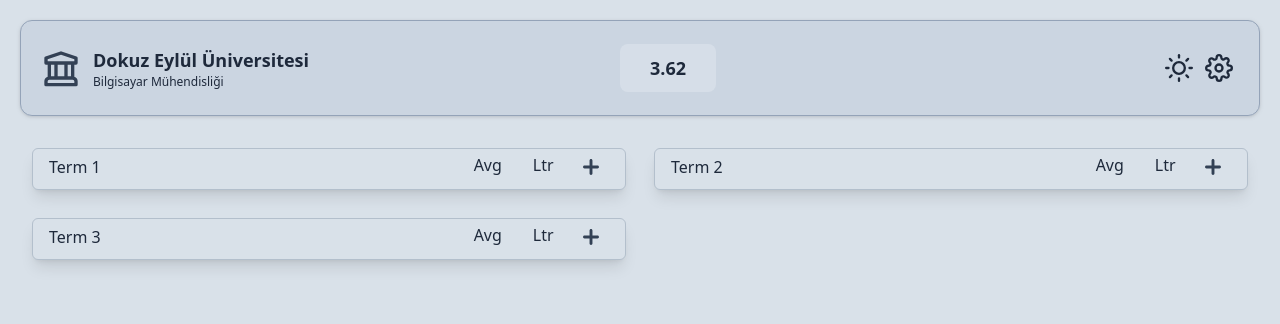
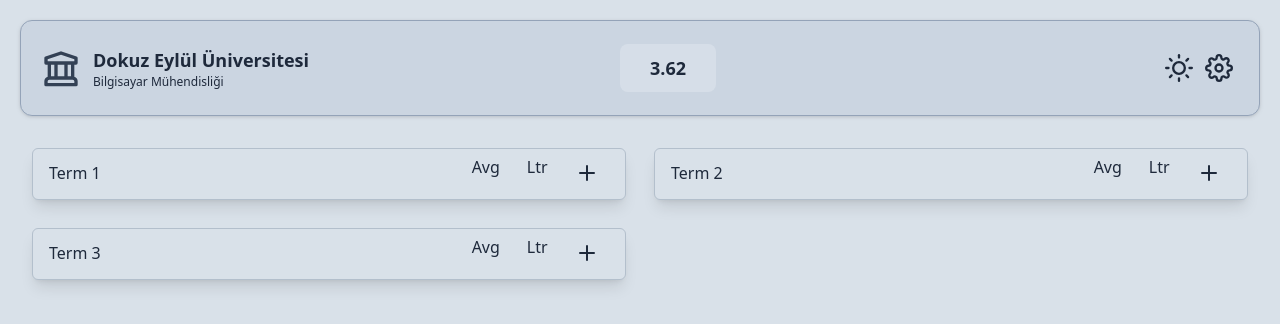
Before and after one commit to beyenilmez/gradeful, a React (Create React App) app: page / in a window 1280 px wide. Shown: the top 324 px of the page. Built offline with nearby package versions, Linux system fonts and the light colour scheme.

Commit message:
Added drag support

```diff
--- a/package.json
+++ b/package.json
@@ -10,6 +10,7 @@
     "react-dom": "^18.2.0",
     "react-feather": "^2.0.10",
     "react-scripts": "5.0.1",
+    "sortablejs": "^1.15.0",
     "web-vitals": "^2.1.4"
   },
   "scripts": {
--- a/src/App.js
+++ b/src/App.js
@@ -2,6 +2,7 @@ import { useState } from "react";
 import NavBar from "./components/NavBar";
 import SettingsPopup from "./components/SettingsPopup";
 import Term from "./components/Term";
+import "./utils/drag.js";
 
 document.body.className = 'bg-slate-250 dark:bg-slate-750 dark:text-slate-200 text-slate-800';
 
@@ -13,9 +14,9 @@ function App() {
       <NavBar setShowSettings={setShowSettings} />
       <SettingsPopup showSettings={showSettings} setShowSettings={setShowSettings} />
       <div id="terms" class="drop_container grid gap-7 grid-cols-1 md:grid-cols-2 m-8 dark:text-slate-200 text-slate-800">
-        <Term dataid={"1"} name={"Term 1"} />
-        <Term dataid={"2"} name={"Term 2"} />
-        <Term dataid={"3"} name={"Term 3"} />
+        <Term dataid={"1"} name={"Term 1"} ></Term>
+        <Term dataid={"2"} name={"Term 2"} ></Term>
+        <Term dataid={"3"} name={"Term 3"} ></Term>
       </div>
     </div>
   );
--- a/src/components/Term.jsx
+++ b/src/components/Term.jsx
@@ -1,25 +1,21 @@
-function Term({dataid, name}) {
+import Button from "./Button";
+import { Plus } from 'react-feather';
+
+function Term({ dataid, name, children }) {
     return (
         <div data-id={dataid}
-            class="class hover:cursor-pointer dark:bg-slate-750 bg-slate-250 border dark:border-slate-550 border-slate-350 shadow-lg rounded-md pb-1">
+            className="draggable hover:cursor-pointer dark:bg-slate-750 bg-slate-250 border dark:border-slate-550 border-slate-350 shadow-lg rounded-md pb-1">
 
-            <div class="flex items-center py-1 px-5">
-                <div class="flex w-full h-full -ml-1">{name}</div>
-                <div class="flex justify-end w-1/3">
-                    <div class="flex justify-center mr-3 w-full">Avg</div>
-                    <div class="flex justify-center mr-3 w-full">Ltr</div>
-
-                    <div
-                        class="max-w-fit w-[1000%] h-7 px-1.5 dark:hover:bg-slate-700 hover:bg-slate-300 dark:active:bg-slate-650 active:bg-slate-400 rounded-lg hover:cursor-pointer transition-all transition-all duration-100 flex justify-center items-center">
-                        <svg class="w-4 h-4 dark:fill-slate-300 fill-slate-700" xmlns="http://www.w3.org/2000/svg"
-                            viewBox="0 0 45.402 45.402">
-                            <path
-                                d="M41.267,18.557H26.832V4.134C26.832,1.851,24.99,0,22.707,0c-2.283,0-4.124,1.851-4.124,4.135v14.432H4.141   c-2.283,0-4.139,1.851-4.138,4.135c-0.001,1.141,0.46,2.187,1.207,2.934c0.748,0.749,1.78,1.222,2.92,1.222h14.453V41.27   c0,1.142,0.453,2.176,1.201,2.922c0.748,0.748,1.777,1.211,2.919,1.211c2.282,0,4.129-1.851,4.129-4.133V26.857h14.435   c2.283,0,4.134-1.867,4.133-4.15C45.399,20.425,43.548,18.557,41.267,18.557z" />
-                        </svg>
-                    </div>
+            <div className="flex items-center py-1 px-5 mt-0.5">
+                <div className="flex w-full h-full -ml-1">{name}</div>
+                <div className="flex justify-end w-1/3">
+                    <div className="flex justify-center mr-3 w-full">Avg</div>
+                    <div className="flex justify-center mr-3 w-full">Ltr</div>
+                    <Button extraClass={"dark:hover:bg-slate-700 hover:bg-slate-300 dark:active:bg-slate-650 active:bg-slate-400 p-0.5"}><Plus size="1.5rem" /></Button>
                 </div>
             </div>
 
+            {children}
         </div>
     );
 }
--- /dev/null
+++ b/src/css/drag.css
@@ -0,0 +1,21 @@
+/* Class for the chosen item */
+.sortable-chosen {
+    --tw-drop-shadow: drop-shadow(0 25px 25px rgb(0 0 0 / 0.15));
+    filter: var(--tw-blur) var(--tw-brightness) var(--tw-contrast) var(--tw-grayscale) var(--tw-hue-rotate) var(--tw-invert) var(--tw-saturate) var(--tw-sepia) var(--tw-drop-shadow);
+    scale: 1.01;
+}
+
+/* Class for the dragging item */
+.sortable-drag {
+    opacity: 0;
+}
+
+/* Class for the ghost item */
+.sortable-ghost {
+    opacity: 1;
+}
+@media (max-width: 768px) {
+    .sortable-ghost {
+        opacity: 0;
+    }
+}
--- /dev/null
+++ b/src/utils/drag.js
@@ -0,0 +1,26 @@
+import Sortable from 'sortablejs';
+import '../css/drag.css';
+
+/*===== DRAG and DROP =====*/
+const dropContainers = document.querySelectorAll('.drop_container');
+
+dropContainers.forEach(dropItems => {
+    const sortable = new Sortable(dropItems, {
+        draggable: ".draggable",
+        animation: 300,
+        delay: 115,
+        chosenClass: "sortable-chosen",
+        dragClass: "sortable-drag",
+        ghostClass: "sortable-ghost",
+        onEnd: function (evt) {
+            // Get the current order of elements after a drag-and-drop action
+            const currentOrder = sortable.toArray();
+
+            console.log(currentOrder)
+
+            // Save the order to localStorage, using the container's unique ID
+            localStorage.setItem(`elementOrder-${dropItems.id}`, JSON.stringify(currentOrder));
+            console.log(`elementOrder-${dropItems.id}`, JSON.stringify(currentOrder))
+        }
+    });
+});
```
Also changed, not shown: 1 other file (tests, documents, lock files or other folders).
